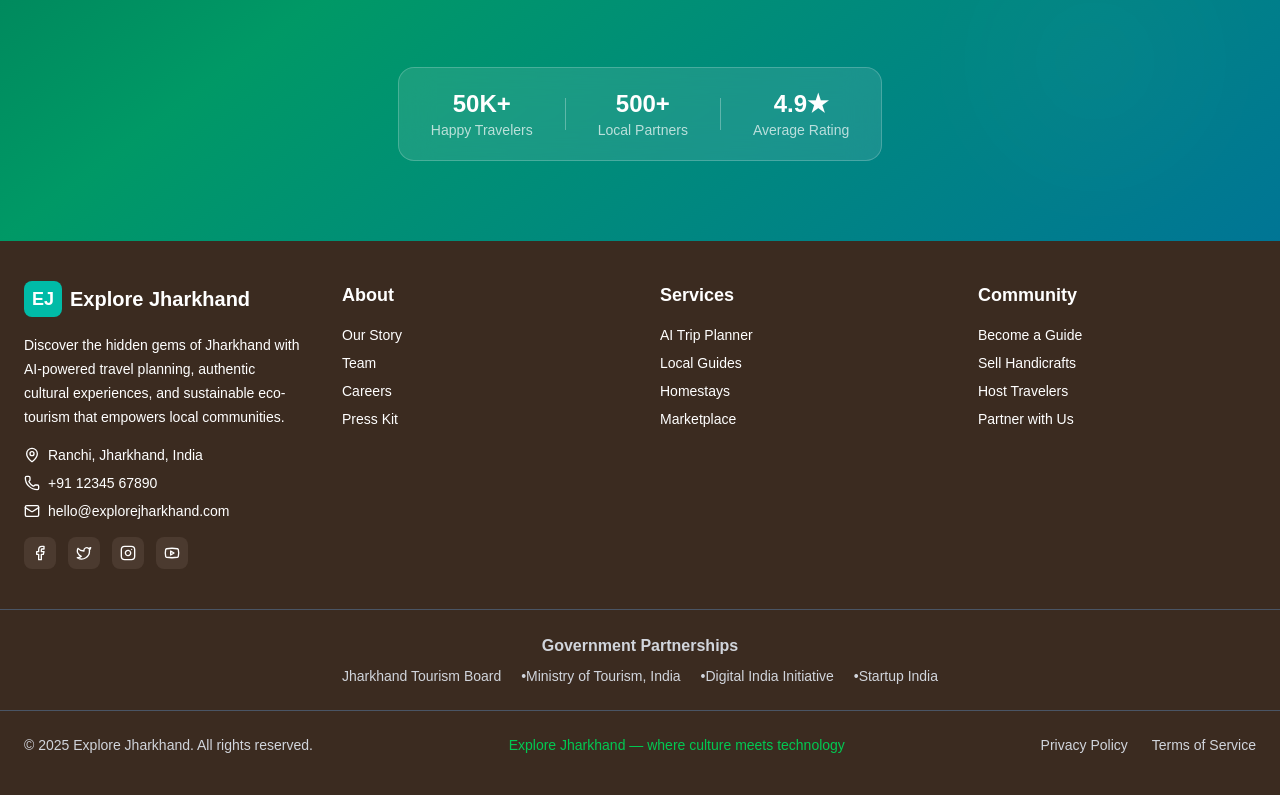
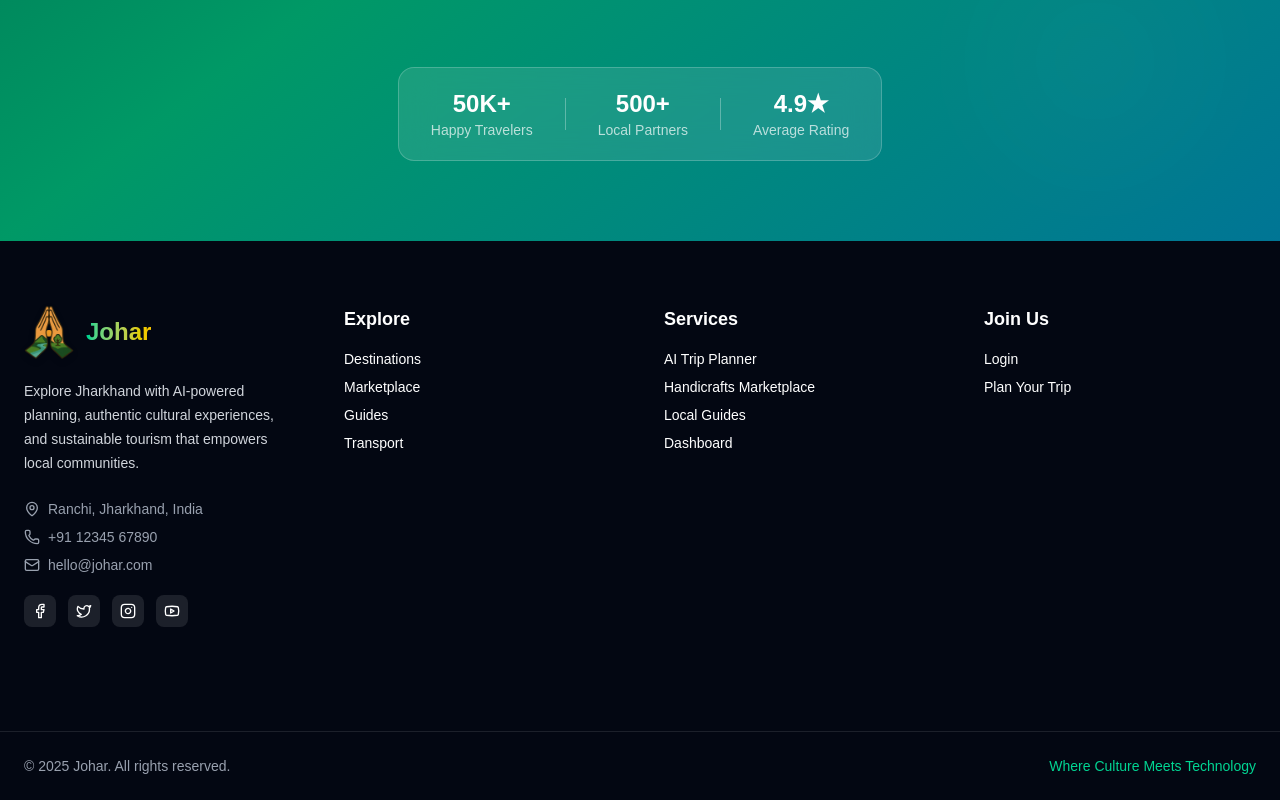
Before and after one commit to MAYANKSHARMA01010/sih_explore_jharkhand, a Next.js app: page / in a window 1280 px wide. Shown: the part 5011-5811 px from the top of the page. Built offline with nearby package versions, Linux system fonts and the light colour scheme.

Commit message:
footer section CSS fixed

```diff
--- a/src/app/components/common/footer.tsx
+++ b/src/app/components/common/footer.tsx
@@ -1,46 +1,109 @@
-"use client"
+"use client";
 
-import React from 'react'
-import { Facebook, Twitter, Instagram, Youtube, Mail, Phone, MapPin } from "lucide-react";
+import React from "react";
+import {
+  Facebook,
+  Twitter,
+  Instagram,
+  Youtube,
+  Mail,
+  Phone,
+  MapPin,
+} from "lucide-react";
+import Image from "next/image";
+import logo from "../../../public/Logo.png";
+import { useRouter } from "next/navigation";
 
 function Footer() {
+  const router = useRouter();
+
   return (
-    <>
-      <footer className="bg-[#3b2b20] text-white py-10">
-        <div className="max-w-7xl mx-auto px-6 grid grid-cols-1 md:grid-cols-4 gap-10">
+    <footer className="relative overflow-hidden bg-gray-950 text-white">
+      {/* Background overlay*/}
+      <div className="absolute inset-0 -z-10">
+        <div className="absolute inset-0 bg-gradient-to-t from-gray-950 via-gray-900/80 to-transparent"></div>
+      </div>
 
+      {/* Content */}
+      <div className="max-w-7xl mx-auto px-6 py-16 grid grid-cols-1 md:grid-cols-4 gap-12">
         {/* Brand Info */}
         <div>
-            <div className="flex items-center gap-2 mb-4">
-              <div className="bg-teal-500 text-white font-bold text-lg px-2 py-1 rounded-lg">EJ</div>
-              <h2 className="text-xl font-bold">Explore Jharkhand</h2>
+          <div className="flex items-center gap-3 mb-5">
+            <Image
+              src={logo}
+              alt="Johar Logo"
+              width={50}
+              height={50}
+              className="drop-shadow-md"
+            />
+            <h2 className="text-2xl font-extrabold bg-gradient-to-r from-emerald-400 to-yellow-400 bg-clip-text text-transparent">
+              Johar
+            </h2>
           </div>
-            <p className="text-sm leading-6 mb-4">
-              Discover the hidden gems of Jharkhand with AI-powered travel planning,
-              authentic cultural experiences, and sustainable eco-tourism that
-              empowers local communities.
+          <p className="text-gray-300 text-sm leading-6 mb-6">
+            Explore Jharkhand with AI-powered planning, authentic cultural
+            experiences, and sustainable tourism that empowers local communities.
           </p>
-            <div className="space-y-2 text-sm">
-              <p className="flex items-center gap-2"><MapPin size={16}/> Ranchi, Jharkhand, India</p>
-              <p className="flex items-center gap-2"><Phone size={16}/> +91 12345 67890</p>
-              <p className="flex items-center gap-2"><Mail size={16}/> hello@explorejharkhand.com</p>
+          <div className="space-y-2 text-sm text-gray-400">
+            <p className="flex items-center gap-2">
+              <MapPin size={16} /> Ranchi, Jharkhand, India
+            </p>
+            <p className="flex items-center gap-2">
+              <Phone size={16} /> +91 12345 67890
+            </p>
+            <p className="flex items-center gap-2">
+              <Mail size={16} /> hello@johar.com
+            </p>
           </div>
-            <div className="flex gap-3 mt-4">
-              <a href="#" className="p-2 bg-[#4b3a2f] rounded-lg hover:bg-teal-600"><Facebook size={16}/></a>
-              <a href="#" className="p-2 bg-[#4b3a2f] rounded-lg hover:bg-teal-600"><Twitter size={16}/></a>
-              <a href="#" className="p-2 bg-[#4b3a2f] rounded-lg hover:bg-teal-600"><Instagram size={16}/></a>
-              <a href="#" className="p-2 bg-[#4b3a2f] rounded-lg hover:bg-teal-600"><Youtube size={16}/></a>
+          <div className="flex gap-3 mt-5">
+            {[Facebook, Twitter, Instagram, Youtube].map((Icon, i) => (
+              <a
+                key={i}
+                href="#"
+                className="p-2 bg-white/10 rounded-lg hover:bg-emerald-500/30 transition-all duration-300"
+              >
+                <Icon size={16} />
+              </a>
+            ))}
           </div>
         </div>
 
-          {/* About */}
+        {/* Quick Links */}
         <div>
-            <h3 className="text-lg font-semibold mb-4">About</h3>
+          <h3 className="text-lg font-semibold mb-4">Explore</h3>
           <ul className="space-y-2 text-sm">
-              <li><a href="#" className="hover:underline hover:text-green-400 hover:scale-105 transform transition-all duration-200 inline-block">Our Story</a></li>
-              <li><a href="#" className="hover:underline hover:text-green-400 hover:scale-105 transform transition-all duration-200 inline-block">Team</a></li>
-              <li><a href="#" className="hover:underline hover:text-green-400 hover:scale-105 transform transition-all duration-200 inline-block">Careers</a></li>
-              <li><a href="#" className="hover:underline hover:text-green-400 hover:scale-105 transform transition-all duration-200 inline-block">Press Kit</a></li>
+            <li>
+              <button
+                onClick={() => router.push("/destinations")}
+                className="hover:text-emerald-400 transition-colors"
+              >
+                Destinations
+              </button>
+            </li>
+            <li>
+              <button
+                onClick={() => router.push("/marketplace")}
+                className="hover:text-emerald-400 transition-colors"
+              >
+                Marketplace
+              </button>
+            </li>
+            <li>
+              <button
+                onClick={() => router.push("/guides")}
+                className="hover:text-emerald-400 transition-colors"
+              >
+                Guides
+              </button>
+            </li>
+            <li>
+              <button
+                onClick={() => router.push("/transport")}
+                className="hover:text-emerald-400 transition-colors"
+              >
+                Transport
+              </button>
+            </li>
           </ul>
         </div>
 
@@ -48,48 +111,77 @@ function Footer() {
         <div>
           <h3 className="text-lg font-semibold mb-4">Services</h3>
           <ul className="space-y-2 text-sm">
-              <li><a href="#" className="hover:underline hover:text-green-400 hover:scale-105 transform transition-all duration-200 inline-block">AI Trip Planner</a></li>
-              <li><a href="#" className="hover:underline hover:text-green-400 hover:scale-105 transform transition-all duration-200 inline-block">Local Guides</a></li>
-              <li><a href="#" className="hover:underline hover:text-green-400 hover:scale-105 transform transition-all duration-200 inline-block">Homestays</a></li>
-              <li><a href="#" className="hover:underline hover:text-green-400 hover:scale-105 transform transition-all duration-200 inline-block">Marketplace</a></li>
+            <li>
+              <button
+                onClick={() => router.push("/plan-trip")}
+                className="hover:text-emerald-400 transition-colors"
+              >
+                AI Trip Planner
+              </button>
+            </li>
+            <li>
+              <button
+                onClick={() => router.push("/marketplace")}
+                className="hover:text-emerald-400 transition-colors"
+              >
+                Handicrafts Marketplace
+              </button>
+            </li>
+            <li>
+              <button
+                onClick={() => router.push("/guides")}
+                className="hover:text-emerald-400 transition-colors"
+              >
+                Local Guides
+              </button>
+            </li>
+            <li>
+              <button
+                onClick={() => router.push("/dashboard")}
+                className="hover:text-emerald-400 transition-colors"
+              >
+                Dashboard
+              </button>
+            </li>
           </ul>
         </div>
 
-          {/* Community */}
+        {/* Auth */}
         <div>
-            <h3 className="text-lg font-semibold mb-4">Community</h3>
+          <h3 className="text-lg font-semibold mb-4">Join Us</h3>
           <ul className="space-y-2 text-sm">
-              <li><a href="#" className="hover:underline hover:text-green-400 hover:scale-105 transform transition-all duration-200 inline-block">Become a Guide</a></li>
-              <li><a href="#" className="hover:underline hover:text-green-400 hover:scale-105 transform transition-all duration-200 inline-block">Sell Handicrafts</a></li>
-              <li><a href="#" className="hover:underline hover:text-green-400 hover:scale-105 transform transition-all duration-200 inline-block">Host Travelers</a></li>
-              <li><a href="#" className="hover:underline hover:text-green-400 hover:scale-105 transform transition-all duration-200 inline-block">Partner with Us</a></li>
+            <li>
+              <button
+                onClick={() => router.push("/login")}
+                className="hover:text-emerald-400 transition-colors"
+              >
+                Login
+              </button>
+            </li>
+            <li>
+              <button
+                onClick={() => router.push("/plan-trip")}
+                className="hover:text-emerald-400 transition-colors"
+              >
+                Plan Your Trip
+              </button>
+            </li>
           </ul>
         </div>
       </div>
 
-        {/* Government Partnerships */}
-        <div className="border-t border-gray-600 mt-10 pt-6 text-center text-gray-300">
-          <h3 className="font-semibold mb-2">Government Partnerships</h3>
-          <p className="text-sm space-x-4">
-            <span>Jharkhand Tourism Board</span> •
-            <span>Ministry of Tourism, India</span> •
-            <span>Digital India Initiative</span> •
-            <span>Startup India</span>
+      {/* Divider */}
+      <div className="border-t border-white/10 mt-10"></div>
+
+      {/* Bottom */}
+      <div className="max-w-7xl mx-auto px-6 py-6 flex flex-col md:flex-row justify-between items-center text-sm text-gray-400">
+        <p>© {new Date().getFullYear()} Johar. All rights reserved.</p>
+        <p className="text-emerald-400 font-medium mt-2 md:mt-0">
+          Where Culture Meets Technology
         </p>
       </div>
-
-        {/* Tagline + Policies */}
-        <div className="border-t border-gray-600 mt-6 pt-6 max-w-7xl mx-auto px-6 flex flex-col md:flex-row justify-between text-sm text-gray-300">
-          <p>© {new Date().getFullYear()} Explore Jharkhand. All rights reserved.</p>
-          <p className="text-green-500">Explore Jharkhand — where culture meets technology</p>
-          <div className="flex gap-6">
-            <a href="#" className="hover:underline">Privacy Policy</a>
-            <a href="#" className="hover:underline">Terms of Service</a>
-          </div>
-        </div>
     </footer>
-    </>
-  )
+  );
 }
 
-export default Footer
+export default Footer;
```
Lines whose indentation alone changed are shown as unchanged.
